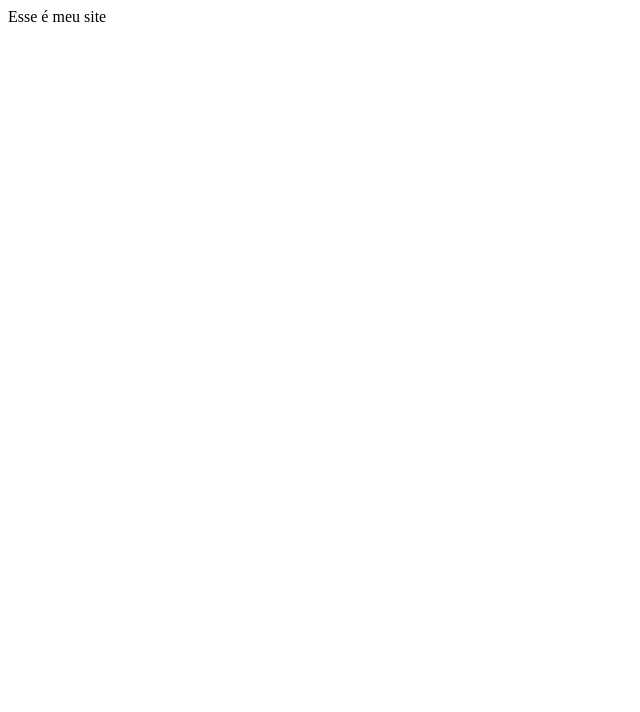
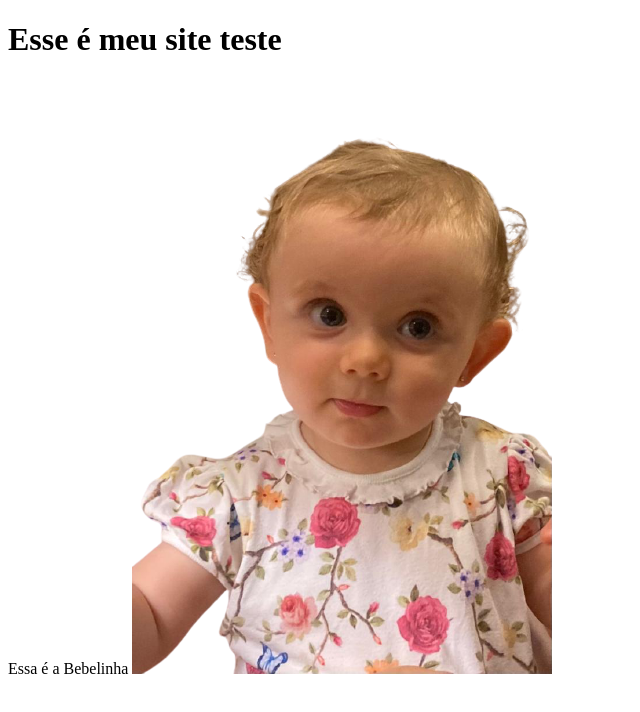
Before and after one commit to marianadallorto/site, a plain HTML site: page index.html in a window 1280 px wide. Shown: the whole page, without its empty margins (0-640 px from the left). Drawn offline with Linux system fonts and the light colour scheme.

Commit message:
incluindo a imagem da Bebelinha

```diff
--- a/index.html
+++ b/index.html
@@ -5,6 +5,10 @@
 <title> Meu Site </title>
 </head>
 <body>
-Esse é meu site
+<h1>Esse é meu site teste</h1>
+<article>
+Essa é a Bebelinha
+<img src="imagens/bebelinha.png" alt="foto da Bebelinha">
+</article>
 </body>
 </html>
```
Also changed, not shown: imagens/bebelinha.png (added).
